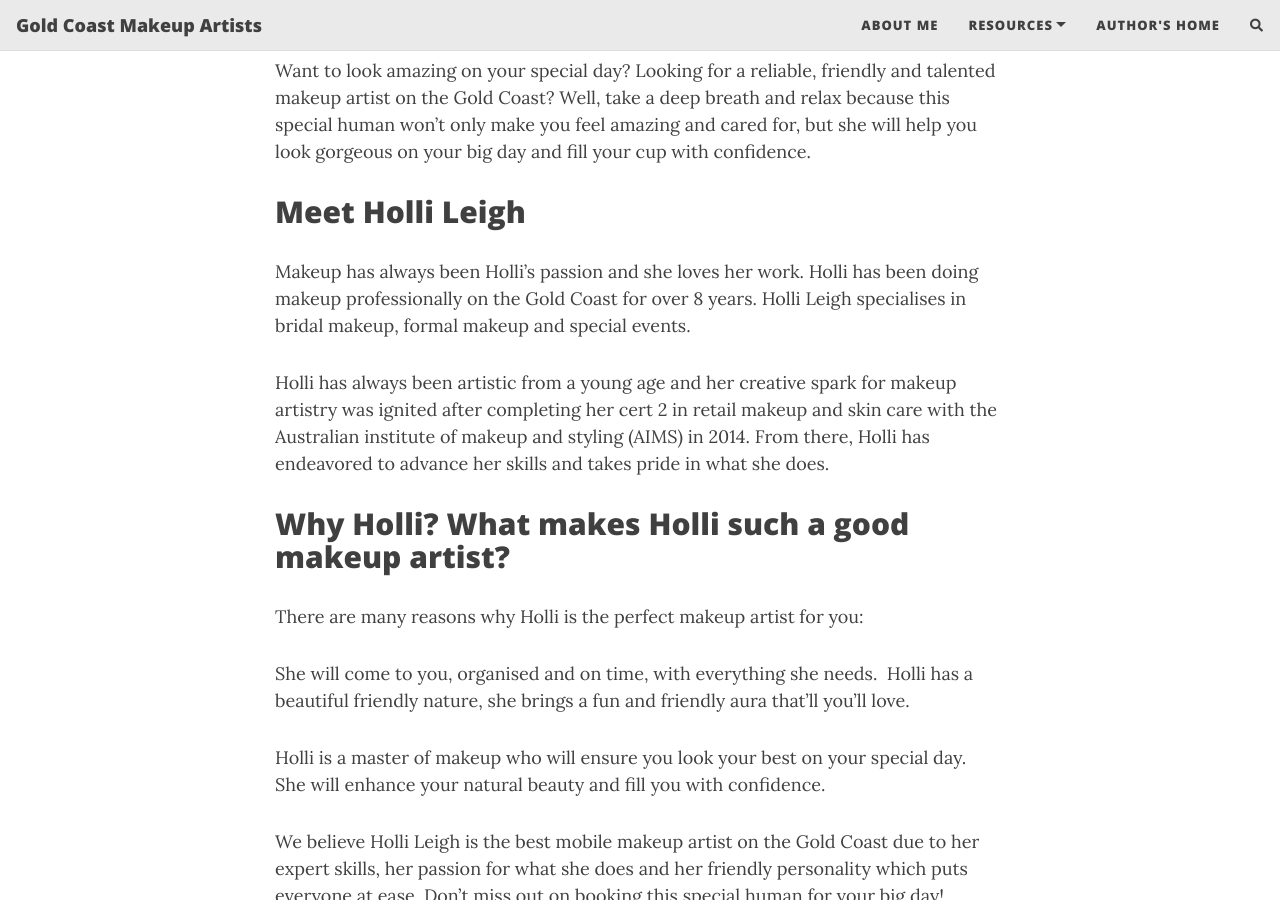
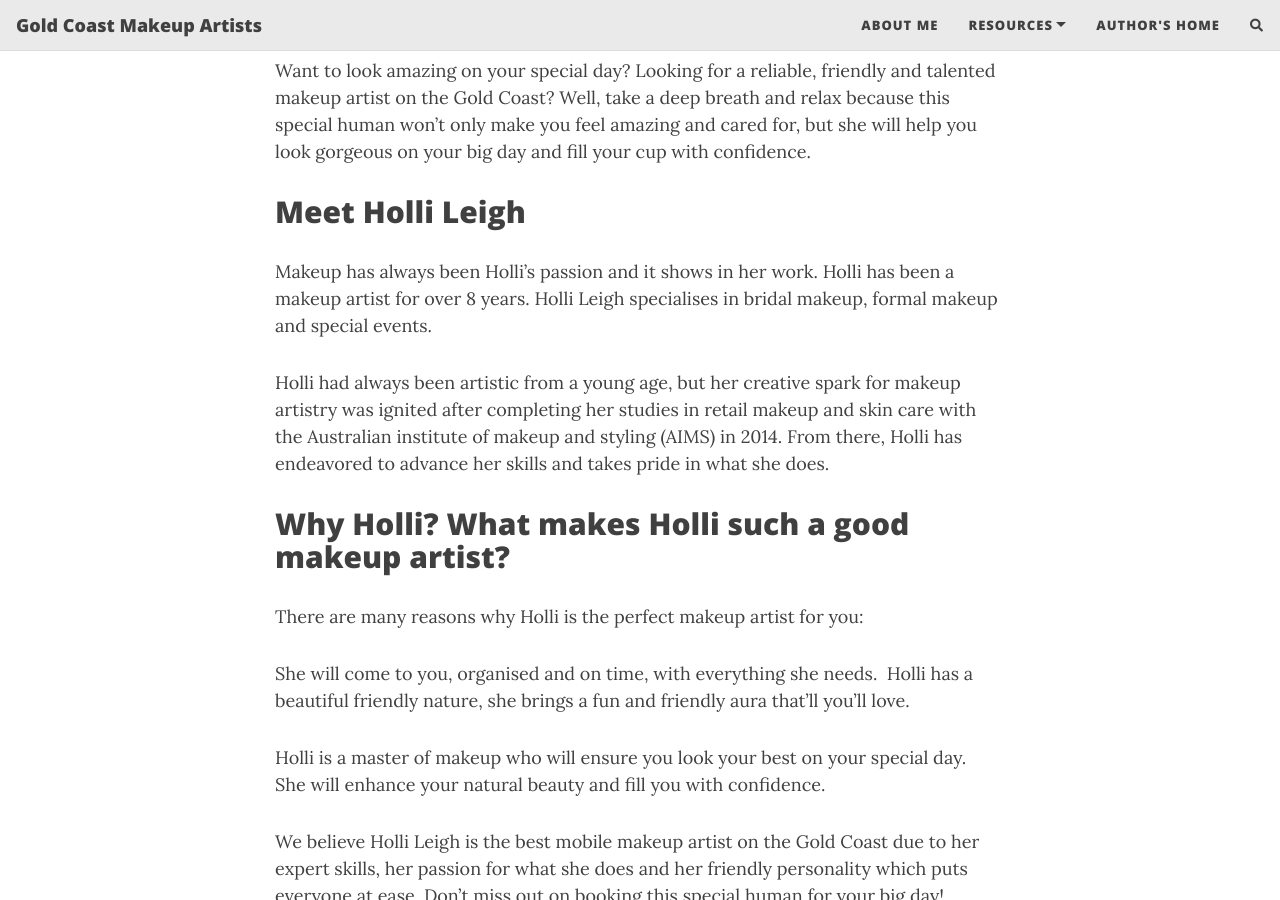
Before and after one commit to nerdflu/goldcoastmakeupartist, a Jekyll site: the page built from index.md, in a window 1280 px wide and 900 px high, scrolled down 521 px. Built offline with Jekyll 4.4.1, drawn with Linux system fonts in a browser that asks for light colours; nearby versions of some CDN libraries; comment, search, counter and statistics services are not loaded.

Commit message:
Update index.md

```diff
--- a/index.md
+++ b/index.md
@@ -11,9 +11,9 @@ Want to look amazing on your special day? Looking for a reliable, friendly and t
 
 ## Meet Holli Leigh
 
-Makeup has always been Holli's passion and she loves her work. Holli has been doing makeup professionally on the Gold Coast for over 8 years. Holli Leigh specialises in bridal makeup, formal makeup and special events.
+Makeup has always been Holli's passion and it shows in her work. Holli has been a makeup artist for over 8 years. Holli Leigh specialises in bridal makeup, formal makeup and special events.
 
-Holli has always been artistic from a young age and her creative spark for makeup artistry was ignited after completing her cert 2 in retail makeup and skin care with the Australian institute of makeup and styling (AIMS) in 2014. From there, Holli has endeavored to advance her skills and takes pride in what she does.
+Holli had always been artistic from a young age, but her creative spark for makeup artistry was ignited after completing her studies in retail makeup and skin care with the Australian institute of makeup and styling (AIMS) in 2014. From there, Holli has endeavored to advance her skills and takes pride in what she does.
 
 ## Why Holli? What makes Holli such a good makeup artist?
 
```
